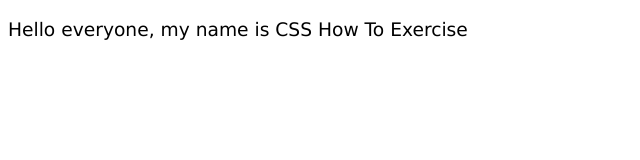
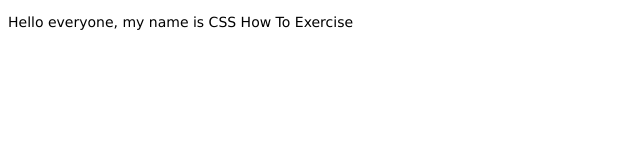
Before and after one commit to NURAHMIN/web-css-exercise, a plain HTML site: page exercise/exercise 1/index.html in a window 1280 px wide. Shown: the whole page, without its empty margins (0-640 px from the left). Drawn offline with Linux system fonts and the light colour scheme.

Commit message:
Update style.css
add style.css to exercise 1

```diff
--- a/exercise/exercise 1/style.css
+++ b/exercise/exercise 1/style.css
@@ -1,4 +1,4 @@
 body {
     font-family: Verdana, sans-serif;
-    font-size: 14pt;
+    font-size: 14px;
 }
```
